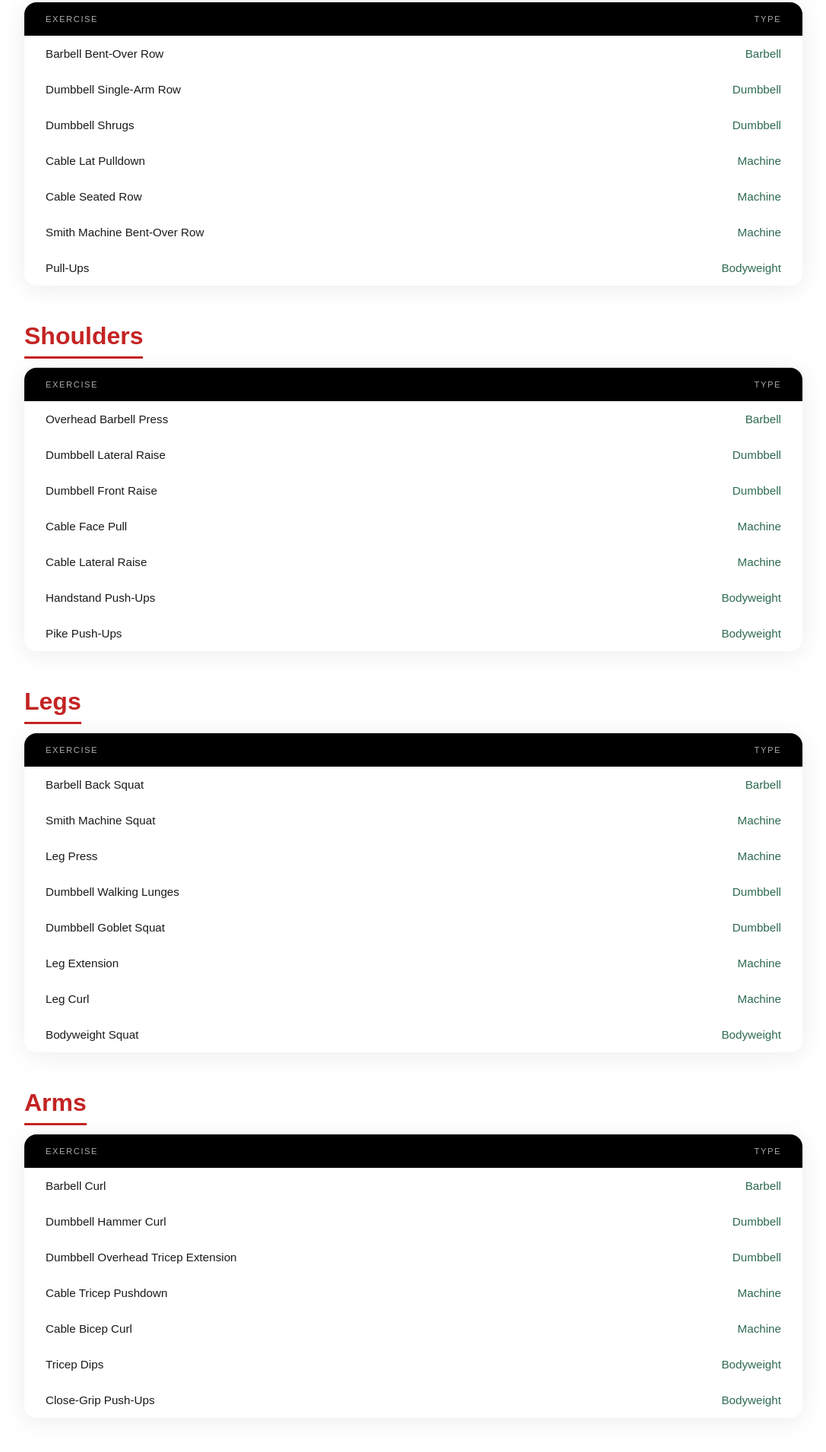
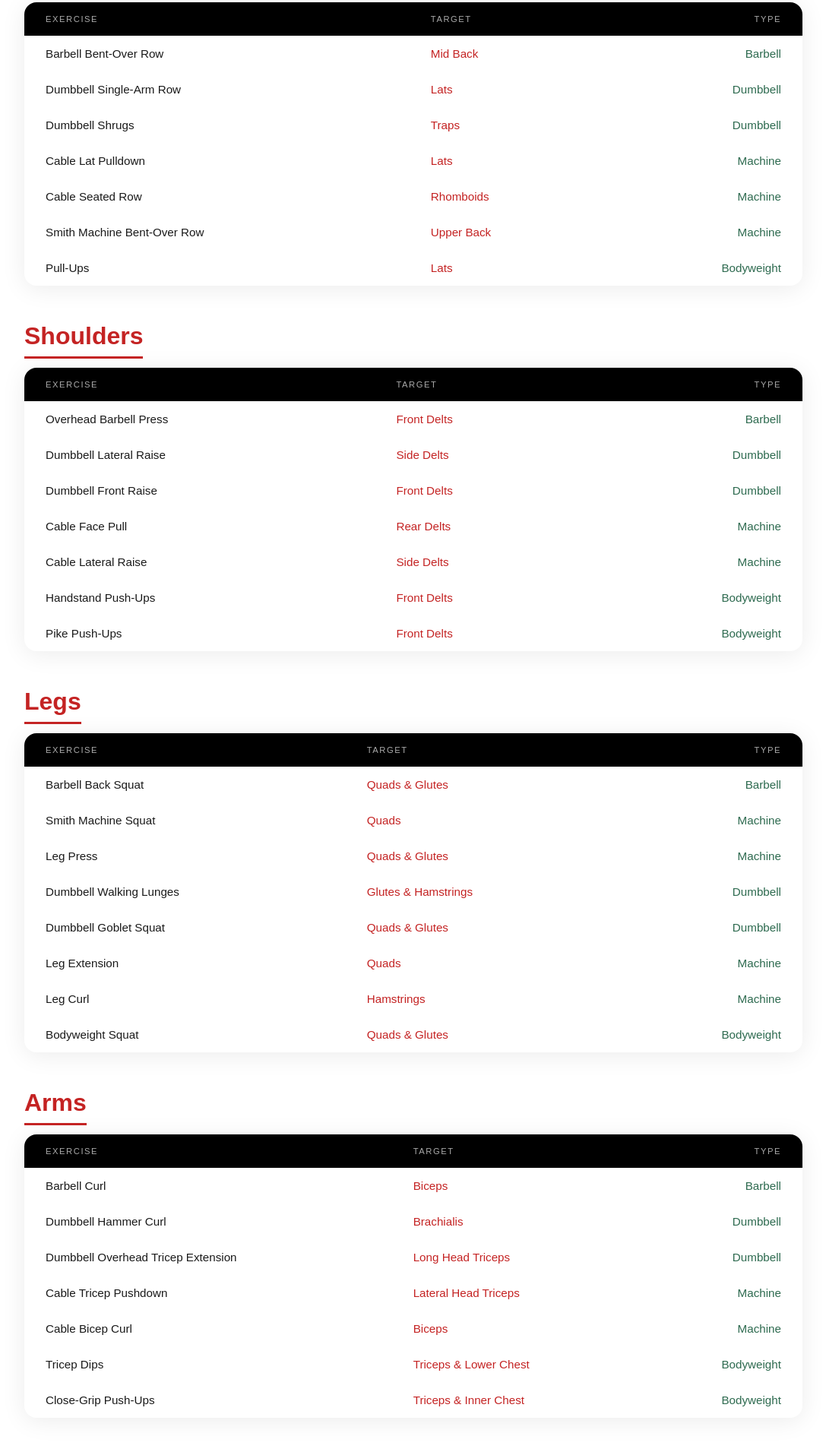
Before and after one commit to ajel28/Pal-E, a plain HTML site: page exercises.html in a window 1280 px wide. Shown: the part 855-2766 px from the top of the page at 76% size, without its empty margins (96-1183 px from the left). Drawn offline with Linux system fonts and the light colour scheme; a web font is replaced by a local one.

Commit message:
add target muscle column to exercise tables

```diff
--- a/exercises.html
+++ b/exercises.html
@@ -44,36 +44,44 @@
                 <thead>
                     <tr>
                         <th>Exercise</th>
+                        <th>Target</th>
                         <th>Type</th>
                     </tr>
                 </thead>
                 <tbody>
                     <tr>
                         <td>Barbell Bench Press</td>
+                        <td>Mid Chest</td>
                         <td>Barbell</td>
                     </tr>
                     <tr>
                         <td>Incline Dumbbell Press</td>
+                        <td>Upper Chest</td>
                         <td>Dumbbell</td>
                     </tr>
                     <tr>
                         <td>Flat Dumbbell Fly</td>
+                        <td>Mid Chest</td>
                         <td>Dumbbell</td>
                     </tr>
                     <tr>
                         <td>Cable Chest Fly</td>
+                        <td>Inner Chest</td>
                         <td>Machine</td>
                     </tr>
                     <tr>
                         <td>Smith Machine Bench Press</td>
+                        <td>Mid Chest</td>
                         <td>Machine</td>
                     </tr>
                     <tr>
                         <td>Push-Ups</td>
+                        <td>Overall Chest</td>
                         <td>Bodyweight</td>
                     </tr>
                     <tr>
                         <td>Chest Dips</td>
+                        <td>Lower Chest</td>
                         <td>Bodyweight</td>
                     </tr>
                 </tbody>
@@ -87,36 +95,44 @@
                 <thead>
                     <tr>
                         <th>Exercise</th>
+                        <th>Target</th>
                         <th>Type</th>
                     </tr>
                 </thead>
                 <tbody>
                     <tr>
                         <td>Barbell Bent-Over Row</td>
+                        <td>Mid Back</td>
                         <td>Barbell</td>
                     </tr>
                     <tr>
                         <td>Dumbbell Single-Arm Row</td>
+                        <td>Lats</td>
                         <td>Dumbbell</td>
                     </tr>
                     <tr>
                         <td>Dumbbell Shrugs</td>
+                        <td>Traps</td>
                         <td>Dumbbell</td>
                     </tr>
                     <tr>
                         <td>Cable Lat Pulldown</td>
+                        <td>Lats</td>
                         <td>Machine</td>
                     </tr>
                     <tr>
                         <td>Cable Seated Row</td>
+                        <td>Rhomboids</td>
                         <td>Machine</td>
                     </tr>
                     <tr>
                         <td>Smith Machine Bent-Over Row</td>
+                        <td>Upper Back</td>
                         <td>Machine</td>
                     </tr>
                     <tr>
                         <td>Pull-Ups</td>
+                        <td>Lats</td>
                         <td>Bodyweight</td>
                     </tr>
                 </tbody>
@@ -130,36 +146,44 @@
                 <thead>
                     <tr>
                         <th>Exercise</th>
+                        <th>Target</th>
                         <th>Type</th>
                     </tr>
                 </thead>
                 <tbody>
                     <tr>
                         <td>Overhead Barbell Press</td>
+                        <td>Front Delts</td>
                         <td>Barbell</td>
                     </tr>
                     <tr>
                         <td>Dumbbell Lateral Raise</td>
+                        <td>Side Delts</td>
                         <td>Dumbbell</td>
                     </tr>
                     <tr>
                         <td>Dumbbell Front Raise</td>
+                        <td>Front Delts</td>
                         <td>Dumbbell</td>
                     </tr>
                     <tr>
                         <td>Cable Face Pull</td>
+                        <td>Rear Delts</td>
                         <td>Machine</td>
                     </tr>
                     <tr>
                         <td>Cable Lateral Raise</td>
+                        <td>Side Delts</td>
                         <td>Machine</td>
                     </tr>
                     <tr>
                         <td>Handstand Push-Ups</td>
+                        <td>Front Delts</td>
                         <td>Bodyweight</td>
                     </tr>
                     <tr>
                         <td>Pike Push-Ups</td>
+                        <td>Front Delts</td>
                         <td>Bodyweight</td>
                     </tr>
                 </tbody>
@@ -173,40 +197,49 @@
                 <thead>
                     <tr>
                         <th>Exercise</th>
+                        <th>Target</th>
                         <th>Type</th>
                     </tr>
                 </thead>
                 <tbody>
                     <tr>
                         <td>Barbell Back Squat</td>
+                        <td>Quads & Glutes</td>
                         <td>Barbell</td>
                     </tr>
                     <tr>
                         <td>Smith Machine Squat</td>
+                        <td>Quads</td>
                         <td>Machine</td>
                     </tr>
                     <tr>
                         <td>Leg Press</td>
+                        <td>Quads & Glutes</td>
                         <td>Machine</td>
                     </tr>
                     <tr>
                         <td>Dumbbell Walking Lunges</td>
+                        <td>Glutes & Hamstrings</td>
                         <td>Dumbbell</td>
                     </tr>
                     <tr>
                         <td>Dumbbell Goblet Squat</td>
+                        <td>Quads & Glutes</td>
                         <td>Dumbbell</td>
                     </tr>
                     <tr>
                         <td>Leg Extension</td>
+                        <td>Quads</td>
                         <td>Machine</td>
                     </tr>
                     <tr>
                         <td>Leg Curl</td>
+                        <td>Hamstrings</td>
                         <td>Machine</td>
                     </tr>
                     <tr>
                         <td>Bodyweight Squat</td>
+                        <td>Quads & Glutes</td>
                         <td>Bodyweight</td>
                     </tr>
                 </tbody>
@@ -220,36 +253,44 @@
                 <thead>
                     <tr>
                         <th>Exercise</th>
+                        <th>Target</th>
                         <th>Type</th>
                     </tr>
                 </thead>
                 <tbody>
                     <tr>
                         <td>Barbell Curl</td>
+                        <td>Biceps</td>
                         <td>Barbell</td>
                     </tr>
                     <tr>
                         <td>Dumbbell Hammer Curl</td>
+                        <td>Brachialis</td>
                         <td>Dumbbell</td>
                     </tr>
                     <tr>
                         <td>Dumbbell Overhead Tricep Extension</td>
+                        <td>Long Head Triceps</td>
                         <td>Dumbbell</td>
                     </tr>
                     <tr>
                         <td>Cable Tricep Pushdown</td>
+                        <td>Lateral Head Triceps</td>
                         <td>Machine</td>
                     </tr>
                     <tr>
                         <td>Cable Bicep Curl</td>
+                        <td>Biceps</td>
                         <td>Machine</td>
                     </tr>
                     <tr>
                         <td>Tricep Dips</td>
+                        <td>Triceps & Lower Chest</td>
                         <td>Bodyweight</td>
                     </tr>
                     <tr>
                         <td>Close-Grip Push-Ups</td>
+                        <td>Triceps & Inner Chest</td>
                         <td>Bodyweight</td>
                     </tr>
                 </tbody>
@@ -263,36 +304,44 @@
                 <thead>
                     <tr>
                         <th>Exercise</th>
+                        <th>Target</th>
                         <th>Type</th>
                     </tr>
                 </thead>
                 <tbody>
                     <tr>
                         <td>Hanging Leg Raise</td>
+                        <td>Lower Abs</td>
                         <td>Bodyweight</td>
                     </tr>
                     <tr>
                         <td>Plank</td>
+                        <td>Core Stability</td>
                         <td>Bodyweight</td>
                     </tr>
                     <tr>
                         <td>Russian Twist</td>
+                        <td>Obliques</td>
                         <td>Dumbbell</td>
                     </tr>
                     <tr>
                         <td>Cable Woodchop</td>
+                        <td>Obliques</td>
                         <td>Machine</td>
                     </tr>
                     <tr>
                         <td>Cable Crunch</td>
+                        <td>Upper Abs</td>
                         <td>Machine</td>
                     </tr>
                     <tr>
                         <td>Crunches</td>
+                        <td>Upper Abs</td>
                         <td>Bodyweight</td>
                     </tr>
                     <tr>
                         <td>Bicycle Crunch</td>
+                        <td>Obliques & Hip Flexors</td>
                         <td>Bodyweight</td>
                     </tr>
                 </tbody>
```
